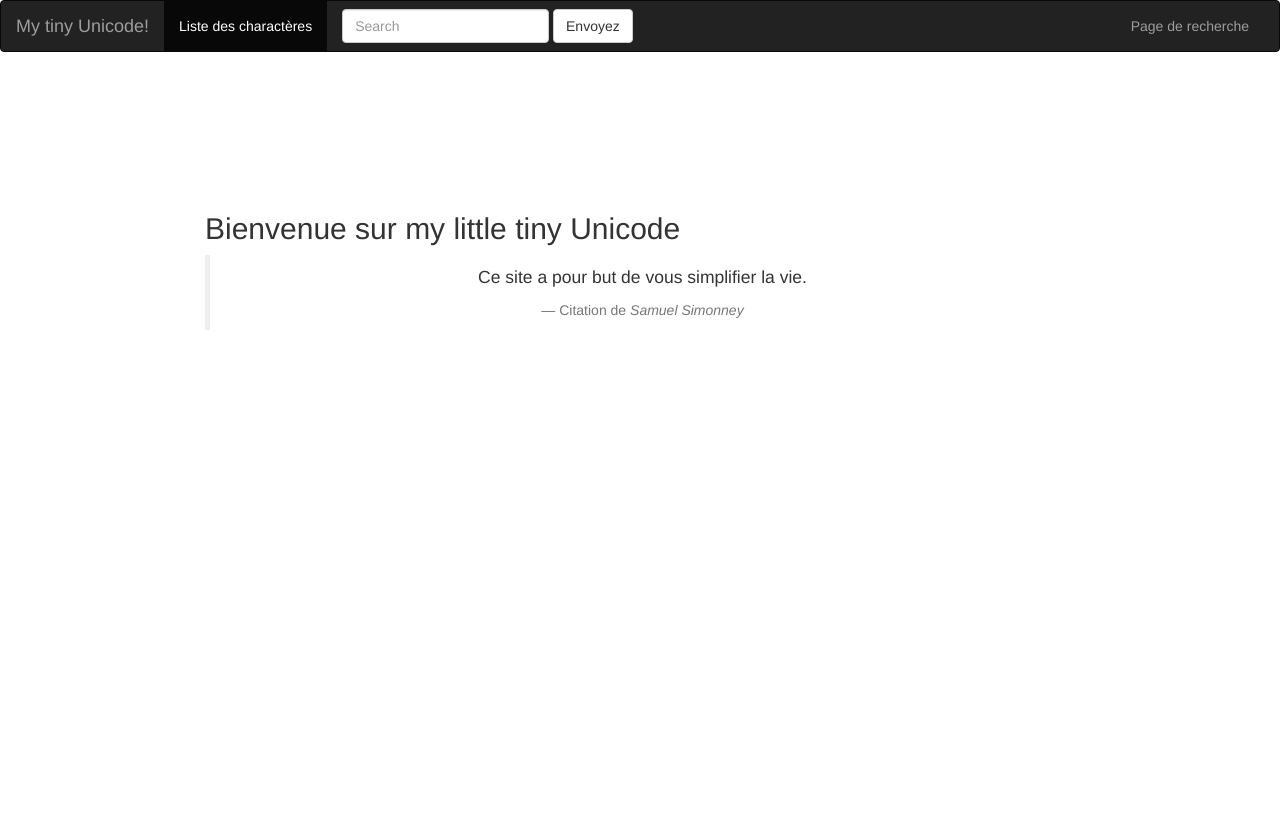
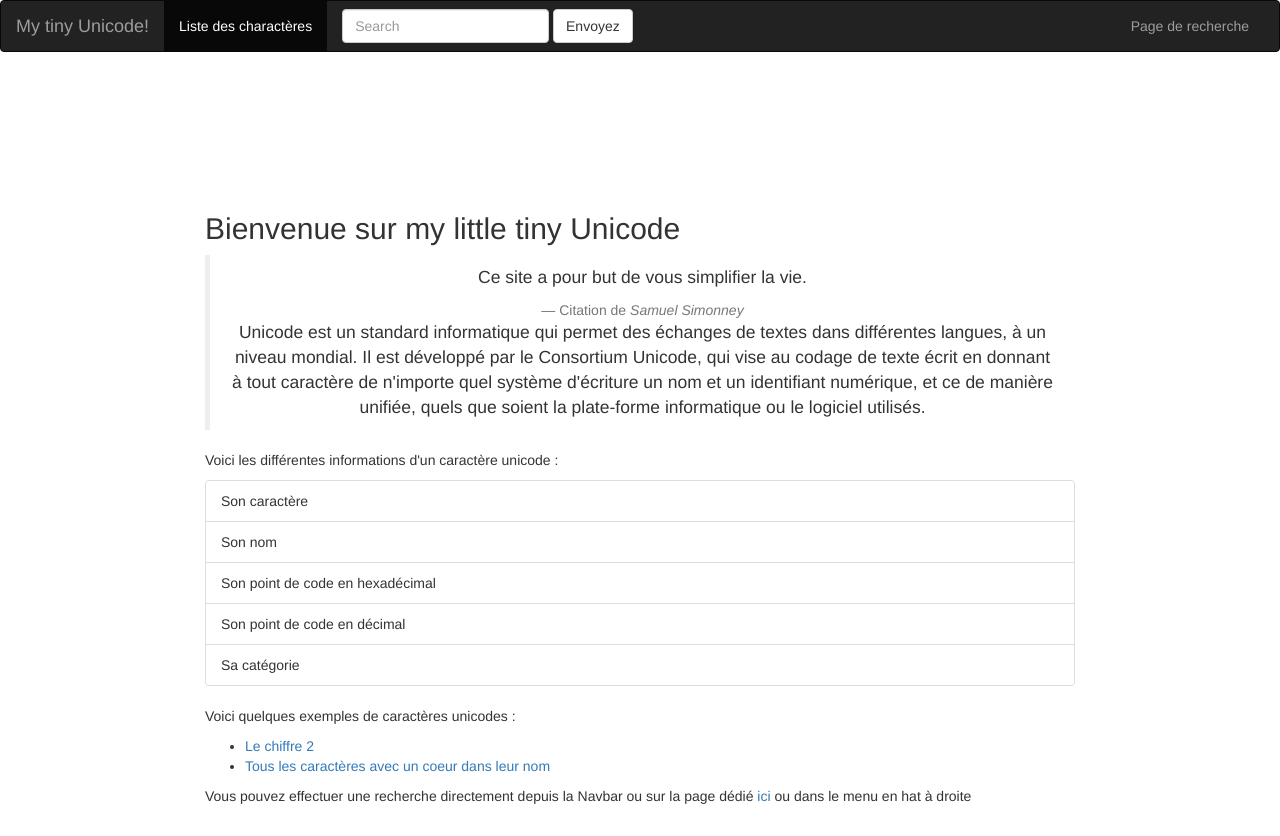
Before and after one commit to s4mking/UnicodePython, a Flask app: page / in a window 1280 px wide. Before the commit the page ends 330 px from the top, so only its background shows below. Run offline with Flask 2, Linux system fonts and the light colour scheme; some libraries are stand-ins or nearby versions.

Commit message:
Ajout des fonctionnalités hexa plus redeign

```diff
--- a/app.py
+++ b/app.py
@@ -27,4 +27,4 @@ def list_all():
 def matchsasa_uni(codepoint):
     print(codepoint)
     resultUniqueUni = utils.UniqueUni(codepoint)
-    return render_template('simpleresult.html', name=resultUniqueUni['name'],number=resultUniqueUni['number'],cat=resultUniqueUni['cat'])
+    return render_template('simpleresult.html', unicode = resultUniqueUni['unicode'],hexa = resultUniqueUni['hexa'],bidir = resultUniqueUni['bidir'],name=resultUniqueUni['name'],number=resultUniqueUni['number'],cat=resultUniqueUni['cat'])
--- a/templates/home.html
+++ b/templates/home.html
@@ -1,21 +1,24 @@
 {% extends "layout.html" %}
 {% block content %}
-  <p class='h2'> Bienvenue sur my little tiny Unicode</p>
-  <blockquote class="blockquote text-center">
-  <p class="mb-0">Ce site a pour but de vous simplifier la vie.</p>
-  <footer class="blockquote-footer">Citation de  <cite title="Source Title">Samuel Simonney</cite></footer>
+    <p class='h2'> Bienvenue sur my little tiny Unicode</p>
+    <blockquote class="blockquote text-center">
+    <p class="mb-0">Ce site a pour but de vous simplifier la vie.</p>
+    <footer class="blockquote-footer">Citation de  <cite title="Source Title">Samuel Simonney</cite></footer>
+    <p>Unicode est un standard informatique qui permet des échanges de textes dans différentes langues, à un niveau mondial. Il est développé par le Consortium Unicode, qui vise au codage de texte écrit en donnant à tout caractère de n'importe quel système d'écriture un nom et un identifiant numérique, et ce de manière unifiée, quels que soient la plate-forme informatique ou le logiciel utilisés.</p>
 </blockquote>
+<p>Voici les différentes informations d'un caractère unicode : </p>
+<ul class="list-group">
+    <li class="list-group-item">Son caractère</li>
+    <li class="list-group-item">Son nom</li>
+    <li class="list-group-item">Son point de code en hexadécimal</li>
+    <li class="list-group-item">Son point de code en décimal</li>
+    <li class="list-group-item">Sa catégorie</li>
+</ul>
+
+<p> Voici quelques exemples de caractères unicodes : </p>
+<ul>
+  <li><a href="http://localhost:5000/search/?search=2">Le chiffre 2</a></li>
+  <li><a href="http://localhost:5000/search/?search=2">Tous les caractères avec un coeur dans leur nom</a></li>
+</ul>
+<p>Vous pouvez effectuer une recherche directement depuis la Navbar ou sur la page dédié <a href='http://localhost:5000/search/'>ici</a> ou dans le menu en hat à droite</p>
 {% endblock %}
-
-<!--
-[07:44] == samking [5d0490aa@gateway/web/freenode/ip.93.4.144.170] has joined #hackinscience
-[07:48] <samking> mdk: Bonjour,
-[07:49] <samking> c'est Samuel de Sup'internet j'aurai quelques questions sur le projet jes les ai envoyé en privé hier mais vu que j'ai pas d'historique je les repose ici.
-[07:50] <samking> j'ai avancé sur l'appli à faire, juste quelle est le comportement attendu quand l'utilisateur rentre un chiffre de 1 à 9 dans l'appli?
-[07:51] <samking> vu ce uqe j'ai vu sur d'autres sites d'unicode il faut que ça renvoie l'unicode de 1 à 9
-[07:51] <samking> comme ça grosso modo: https://github.com/s4mking/UnicodePython
-[07:52] <samking> ma 2e question c'est sur la page reesultat recherche est ce qu'on est obligé de faire passer les params par l'url ou en post ça va aussi
-[07:52] <samking> ?
-[07:52] <samking> Merci
-
--->
```
Also changed, not shown: templates/result.html (+6 -1 lines), templates/search.html (+13 -0 lines), templates/simpleresult.html (+13 -5 lines), utils.py (+20 -1 lines).
